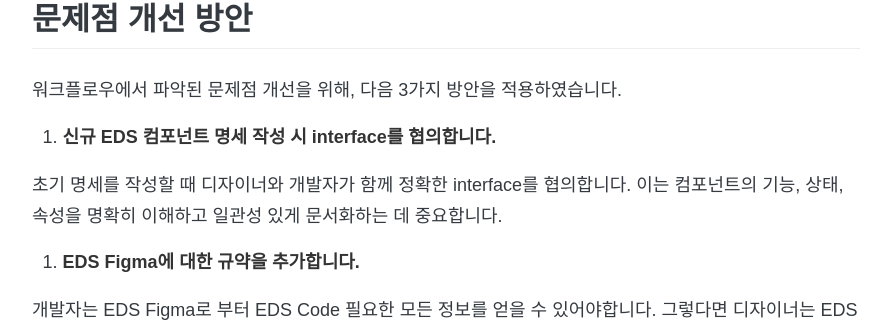
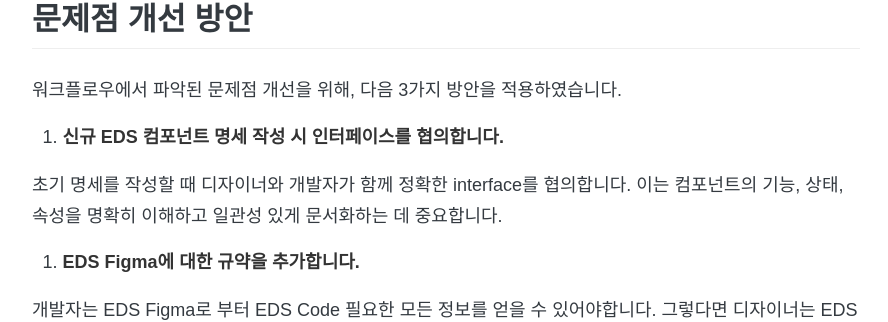
Before and after one commit to 8percent/8percent.github.io, a Jekyll site: the page built from _posts/2024-07-07-frontend-eds-improvement.md, in a window 1280 px wide and 900 px high, scrolled down 3151 px. Shown: the part 133-455 px from the top of the window, without its empty margins (194-1082 px from the left). Built offline with Jekyll 4.4.1, drawn with Linux system fonts in a browser that asks for light colours; some web fonts are replaced.

Commit message:
Update _posts/2024-07-07-frontend-eds-improvement.md
Co-authored-by: joSeugHee <104751519+joSeugHee@users.noreply.github.com>

```diff
--- a/_posts/2024-07-07-frontend-eds-improvement.md
+++ b/_posts/2024-07-07-frontend-eds-improvement.md
@@ -95,7 +95,7 @@ Figma Page, Section 명칭에 따른 계층화도 지원하는 Figma Component L
 
 워크플로우에서 파악된 문제점 개선을 위해, 다음 3가지 방안을 적용하였습니다.
 
-1. **신규 EDS 컴포넌트 명세 작성 시 interface를 협의합니다.**
+1. **신규 EDS 컴포넌트 명세 작성 시 인터페이스를 협의합니다.**
 
 초기 명세를 작성할 때 디자이너와 개발자가 함께 정확한 interface를 협의합니다. 이는 컴포넌트의 기능, 상태, 속성을 명확히 이해하고 일관성 있게 문서화하는 데 중요합니다.
 
```
